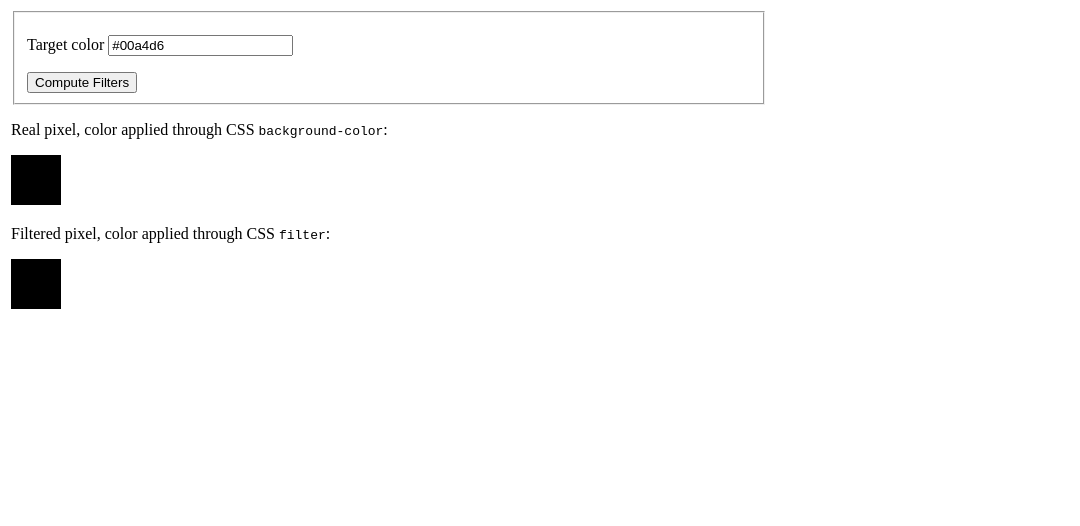
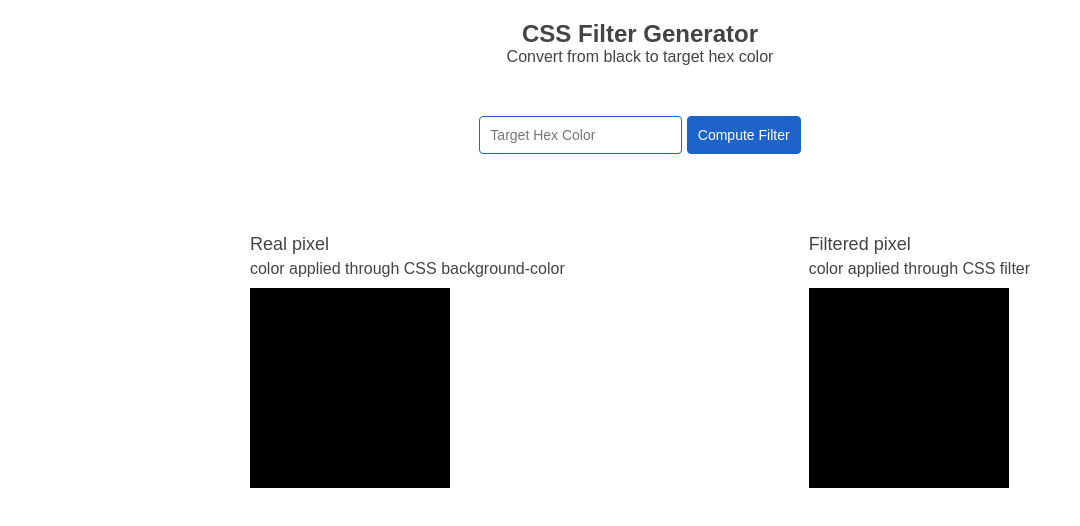
Before and after one commit to pranjalworm/css-filter-generator, a website: page index.html in a window 1280 px wide. Shown: the whole page, without its empty margins (0-1080 px from the left). Drawn offline with Linux system fonts and the light colour scheme.

Commit message:
improved css

```diff
--- a/index.html
+++ b/index.html
@@ -11,27 +11,55 @@
 </head>
 
 <body>
-    <table>
-        <tr valign="top">
-            <td width="50%">
-                <fieldset>
-                    <p>
-                        <label>Target color</label> <input class="target" type="text" placeholder="target hex"
-                            value="#00a4d6" />
-                    </p>
-                    <button class="execute">Compute Filters</button>
-                </fieldset>
-                <p>Real pixel, color applied through CSS <code>background-color</code>:</p>
-                <div class="pixel realPixel"></div>
 
-                <p>Filtered pixel, color applied through CSS <code>filter</code>:</p>
-                <div class="pixel filterPixel"></div>
+    <header>
+        <div class="title">
+            CSS Filter Generator
+        </div>
 
-                <p class="filterDetail"></p>
-                <p class="lossDetail"></p>
-            </td>
-        </tr>
-    </table>
+        <div class="note">
+            Convert from black to target hex color
+        </div>
+    </header>
+
+    <div class="input-wrapper">
+        <input class="target" type="text" placeholder="Target Hex Color" required />
+        <button class="execute">Compute Filter</button>
+    </div>
+
+    <div class="samples-wrapper">
+        <div class="real-sample-wrapper">
+
+            <div class="sub-title">
+                Real pixel
+            </div>
+
+            <div class="note">
+                color applied through CSS background-color
+            </div>
+
+            <div class="pixel realPixel"></div>
+        </div>
+
+        <div class="filter-sample-wrapper">
+
+            <div class="sub-title">
+                Filtered pixel
+            </div>
+
+            <div class="note">
+                color applied through CSS filter
+            </div>
+
+            <div class="pixel filterPixel"></div>
+        </div>
+
+    </div>
+
+    <div class="result-wrapper">
+        <div class="filterDetail"></div>
+        <div class="lossDetail"></div>
+    </div>
 
 
 </body>
--- a/style.css
+++ b/style.css
@@ -1,10 +1,85 @@
-.pixel {
-    display: inline-block;
-    background-color: #000;
-    width: 50px;
-    height: 50px;
+html {
+    box-sizing: border-box;
 }
 
-.filterDetail {
-    font-family: "Consolas", "Menlo", "Ubuntu Mono", monospace;
+* {
+    padding: 0px;
+    margin: 0px;
+    box-sizing: inherit;
+    color: #444;
+    font-family: Arial, Helvetica, sans-serif;
+    outline: none;
 }
+
+header {
+    display: flex;
+    flex-direction: column;
+    justify-content: center;
+    text-align: center;
+    margin-top: 20px;
+}
+
+.input-wrapper {
+    margin-top: 40px;
+    text-align: center;
+}
+
+.target {
+    font-size: 14px;
+    padding: 10px;
+    border-radius: 4px;
+    border: 1px solid #1e63c9;
+}
+
+.execute,
+.copy-button {
+    font-size: 14px;
+    padding: 10px;
+    border-radius: 4px;
+    color: white;
+    background: #1e63c9;
+    border: 1px solid #1e63c9;
+}
+
+button:hover {
+    cursor: pointer;
+}
+
+.title {
+    font-size: 24px;
+    font-weight: bold;
+}
+
+.sub-title {
+    font-size: 18px;
+    margin-bottom: 5px;
+}
+
+.note {
+    margin-bottom: 10px;
+}
+
+.samples-wrapper {
+    display: flex;
+    justify-content: space-around;
+    align-items: center;
+    width: 80%;
+    margin: 80px auto;
+}
+
+.pixel {
+    background-color: #000;
+    width: 200px;
+    height: 200px;
+}
+
+.result-wrapper {
+    width: 80%;
+    margin: 0% auto;
+}
+
+.filterDetail,
+.lossDetail {
+    text-align: center;
+    margin-bottom: 10px;
+}
```
Also changed, not shown: 1 other file.
